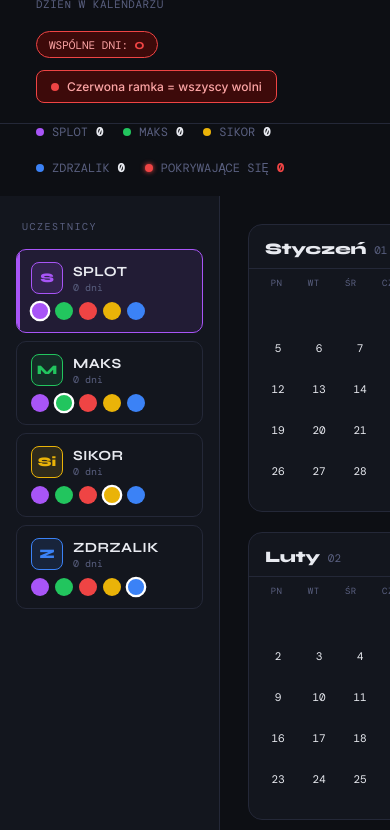
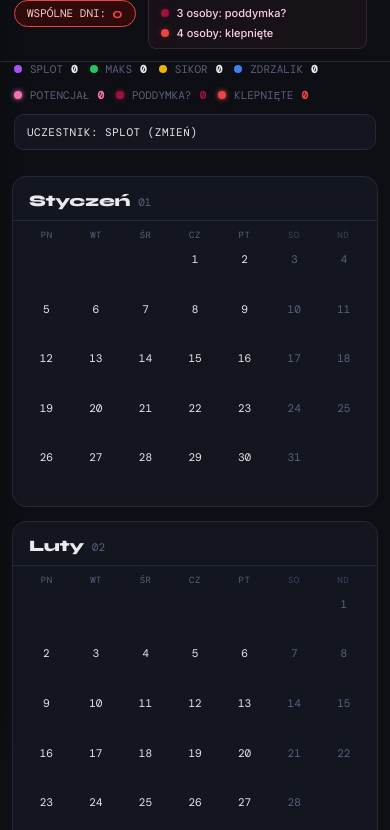
Before and after one commit to wielkim332-code/KALENDARZ-DYMNY, a plain HTML site: page index.html in a window 390 px wide. Shown: the part 110-940 px from the top of the page. Drawn offline with nearby package versions, Linux system fonts and the light colour scheme.

Commit message:
Update index.html

```diff
--- a/index.html
+++ b/index.html
@@ -21,9 +21,17 @@
     --yellow: #eab308;
     --blue:   #3b82f6;
 
-    --match-bg:     #3d0a0a;
-    --match-border: #ef4444;
-    --match-glow:   rgba(239,68,68,0.35);
+    --tier2-bg:     #381126;
+    --tier2-border: #f472b6;
+    --tier2-glow:   rgba(244,114,182,0.32);
+
+    --tier3-bg:     #2a0b1b;
+    --tier3-border: #9f1239;
+    --tier3-glow:   rgba(159,18,57,0.36);
+
+    --tier4-bg:     #3d0a0a;
+    --tier4-border: #ef4444;
+    --tier4-glow:   rgba(239,68,68,0.35);
   }
 
   *, *::before, *::after { box-sizing: border-box; margin: 0; padding: 0; }
@@ -69,27 +77,30 @@
   /* ── LEGEND BADGE ── */
   .match-legend {
     display: flex;
+    flex-direction: column;
+    align-items: flex-start;
+    gap: 6px;
+    background: #171118;
+    border: 1px solid #3b2431;
+    border-radius: 8px;
+    padding: 8px 12px;
+    font-size: 11px;
+    color: #fbcfe8;
+    font-weight: 500;
+  }
+  .match-legend .legend-row {
+    display: flex;
     align-items: center;
     gap: 8px;
-    background: var(--match-bg);
-    border: 1px solid var(--match-border);
-    border-radius: 8px;
-    padding: 8px 14px;
-    font-size: 12px;
-    color: #fca5a5;
-    font-weight: 500;
-    animation: pulse-border 2.5s ease-in-out infinite;
   }
   .match-legend .dot {
     width: 8px; height: 8px;
     border-radius: 50%;
-    background: var(--match-border);
     flex-shrink: 0;
   }
-  @keyframes pulse-border {
-    0%,100% { box-shadow: 0 0 0 0 var(--match-glow); }
-    50%      { box-shadow: 0 0 0 5px var(--match-glow); }
-  }
+  .match-legend .dot.two { background: var(--tier2-border); box-shadow: 0 0 6px var(--tier2-glow); }
+  .match-legend .dot.three { background: var(--tier3-border); box-shadow: 0 0 6px var(--tier3-glow); }
+  .match-legend .dot.four { background: var(--tier4-border); box-shadow: 0 0 6px var(--tier4-glow); }
 
   /* ── LAYOUT ── */
   .layout {
@@ -316,18 +327,32 @@
     font-size: 11px;
   }
 
-  /* MATCH STATE */
-  .day.match {
-    background: var(--match-bg) !important;
-    border-color: var(--match-border) !important;
-    box-shadow: 0 0 10px var(--match-glow);
+  /* overlap states */
+  .day.match-2 {
+    background: color-mix(in srgb, var(--tier2-bg) 72%, transparent) !important;
+    border-color: var(--tier2-border) !important;
+    box-shadow: 0 0 8px var(--tier2-glow);
+  }
+  .day.match-2 .day-num { color: #f9a8d4 !important; font-weight: 700; }
+
+  .day.match-3 {
+    background: color-mix(in srgb, var(--tier3-bg) 80%, transparent) !important;
+    border-color: var(--tier3-border) !important;
+    box-shadow: 0 0 10px var(--tier3-glow);
+  }
+  .day.match-3 .day-num { color: #fda4af !important; font-weight: 700; }
+
+  .day.match-4 {
+    background: var(--tier4-bg) !important;
+    border-color: var(--tier4-border) !important;
+    box-shadow: 0 0 12px var(--tier4-glow);
     animation: day-pulse 2s ease-in-out infinite;
   }
   @keyframes day-pulse {
-    0%,100% { box-shadow: 0 0 6px var(--match-glow); }
-    50%      { box-shadow: 0 0 14px var(--match-glow), 0 0 4px #ef4444; }
+    0%,100% { box-shadow: 0 0 6px var(--tier4-glow); }
+    50%      { box-shadow: 0 0 14px var(--tier4-glow), 0 0 4px #ef4444; }
   }
-  .day.match .day-num { color: #fca5a5 !important; font-weight: 700; }
+  .day.match-4 .day-num { color: #fca5a5 !important; font-weight: 700; }
 
   /* single user marked */
   .day.marked {
@@ -394,18 +419,19 @@
   }
   .tooltip.visible { opacity: 1; }
   .tooltip-name { font-family: 'Syne', sans-serif; font-size: 11px; font-weight: 700; color: var(--muted); margin-bottom: 4px; }
+  .tooltip-status { font-family: 'DM Mono', monospace; font-size: 10px; margin-bottom: 4px; text-transform: uppercase; letter-spacing: 0.4px; }
   .tooltip-user { display: flex; align-items: center; gap: 6px; }
   .tooltip-user-dot { width: 7px; height: 7px; border-radius: 50%; flex-shrink: 0; }
 
   /* ── MATCH COUNTER ── */
   .match-counter {
-    background: var(--match-bg);
-    border: 1px solid var(--match-border);
+    background: color-mix(in srgb, var(--tier4-bg) 75%, transparent);
+    border: 1px solid var(--tier4-border);
     border-radius: 20px;
     padding: 4px 12px;
     font-family: 'DM Mono', monospace;
     font-size: 11px;
-    color: #fca5a5;
+    color: #fecaca;
     display: flex;
     align-items: center;
     gap: 6px;
@@ -414,7 +440,64 @@
     font-weight: 700;
     font-size: 14px;
     font-family: 'Syne', sans-serif;
-    color: var(--match-border);
+    color: var(--tier4-border);
+  }
+
+  .mobile-user-toggle-wrap { display: none; }
+  .sidebar-backdrop { display: none; }
+
+  @media (max-width: 900px) {
+    header { padding: 16px 14px 12px; }
+    .header-title { font-size: 20px; line-height: 1.05; }
+    .header-sub { font-size: 10px; line-height: 1.35; }
+    .stats-bar { padding: 0 14px 12px; gap: 12px; }
+    .stat { font-size: 11px; }
+    .layout { position: relative; overflow: visible; }
+
+    .mobile-user-toggle-wrap { display: block; padding: 0 14px 12px; }
+    .mobile-user-toggle {
+      width: 100%;
+      border: 1px solid var(--border);
+      border-radius: 10px;
+      background: var(--surface);
+      color: var(--text);
+      padding: 10px 12px;
+      font-family: 'DM Mono', monospace;
+      font-size: 11px;
+      letter-spacing: 0.5px;
+      text-align: left;
+      cursor: pointer;
+    }
+
+    aside {
+      position: fixed;
+      left: 0;
+      top: 0;
+      bottom: 0;
+      width: min(82vw, 320px);
+      z-index: 100;
+      transform: translateX(-105%);
+      transition: transform 0.22s ease;
+      box-shadow: 8px 0 24px rgba(0,0,0,0.45);
+      padding-top: 16px;
+      overflow-y: auto;
+    }
+    aside.open { transform: translateX(0); }
+
+    .sidebar-backdrop {
+      display: block;
+      position: fixed;
+      inset: 0;
+      background: rgba(4,7,13,0.56);
+      opacity: 0;
+      pointer-events: none;
+      transition: opacity 0.2s;
+      z-index: 90;
+    }
+    .sidebar-backdrop.show { opacity: 1; pointer-events: auto; }
+
+    main { padding: 14px 12px 24px; }
+    .year-grid { grid-template-columns: 1fr; gap: 14px; }
   }
 
   /* Scrollbar */
@@ -436,13 +519,18 @@
       <span class="num" id="matchCount">0</span>
     </div>
     <div class="match-legend">
-      <div class="dot"></div>
-      Czerwona ramka = wszyscy wolni
+      <div class="legend-row"><div class="dot two"></div><span>2 osoby: potencjał na poddymke..</span></div>
+      <div class="legend-row"><div class="dot three"></div><span>3 osoby: poddymka?</span></div>
+      <div class="legend-row"><div class="dot four"></div><span>4 osoby: klepnięte</span></div>
     </div>
   </div>
 </header>
 
 <div class="stats-bar" id="statsBar"></div>
+<div class="mobile-user-toggle-wrap">
+  <button class="mobile-user-toggle" id="mobileUserToggle" type="button" aria-expanded="false">UCZESTNIK: SPLOT (ZMIEŃ)</button>
+</div>
+<div class="sidebar-backdrop" id="sidebarBackdrop"></div>
 
 <div class="layout">
   <aside>
@@ -534,6 +622,11 @@ const USERS = ['SPLOT', 'MAKS', 'SIKOR', 'ZDRZALIK'];
 const COLOR_MAP = { purple: '#a855f7', green: '#22c55e', red: '#ef4444', yellow: '#eab308', blue: '#3b82f6' };
 const MONTH_NAMES = ['Styczeń','Luty','Marzec','Kwiecień','Maj','Czerwiec','Lipiec','Sierpień','Wrzesień','Październik','Listopad','Grudzień'];
 const WEEKDAYS = ['Pn','Wt','Śr','Cz','Pt','So','Nd'];
+const DAY_STATUS = {
+  2: { className: 'match-2', label: 'potencjał na poddymke..', color: '#f472b6' },
+  3: { className: 'match-3', label: 'poddymka?', color: '#9f1239' },
+  4: { className: 'match-4', label: 'klepnięte', color: '#ef4444' }
+};
 
 let state = {
   activeUser: 'SPLOT',
@@ -561,6 +654,24 @@ function dateKey(y, m, d) {
   return `${y}-${String(m+1).padStart(2,'0')}-${String(d).padStart(2,'0')}`;
 }
 function cssColor(user) { return COLOR_MAP[state.colors[user]] || '#888'; }
+function getDayStatus(count) { return DAY_STATUS[count] || null; }
+function isMobileView() { return window.matchMedia('(max-width: 900px)').matches; }
+
+function setSidebarOpen(open) {
+  const aside = document.querySelector('aside');
+  const backdrop = document.getElementById('sidebarBackdrop');
+  const button = document.getElementById('mobileUserToggle');
+  if (!aside || !backdrop) return;
+  aside.classList.toggle('open', open);
+  backdrop.classList.toggle('show', open);
+  if (button) button.setAttribute('aria-expanded', open ? 'true' : 'false');
+}
+
+function updateMobileUserButton() {
+  const button = document.getElementById('mobileUserToggle');
+  if (!button) return;
+  button.textContent = `UCZESTNIK: ${state.activeUser} (ZMIEŃ)`;
+}
 
 // ── USER SELECTION ──
 function selectUser(name) {
@@ -568,6 +679,8 @@ function selectUser(name) {
   document.querySelectorAll('.user-card').forEach(c => {
     c.classList.toggle('active', c.dataset.user === name);
   });
+  updateMobileUserButton();
+  if (isMobileView()) setSidebarOpen(false);
 }
 
 function setColor(user, color) {
@@ -652,15 +765,15 @@ function renderCalendar() {
       const dow = new Date(2026, m, d).getDay(); // 0=Sun,6=Sat
       const isWeekend = dow === 0 || dow === 6;
       const isToday = today.getFullYear() === 2026 && today.getMonth() === m && today.getDate() === d;
-      const isMatch = users.length >= 2;
+      const dayStatus = getDayStatus(users.length);
 
-      if (isMatch) matchTotal++;
+      if (dayStatus) matchTotal++;
 
       const cell = document.createElement('div');
       let cls = 'day';
       if (isWeekend) cls += ' weekend';
       if (isToday) cls += ' today';
-      if (isMatch) cls += ' match';
+      if (dayStatus) cls += ` ${dayStatus.className}`;
       else if (users.length === 1) {
         cls += ' marked';
         cell.style.setProperty('--day-color', cssColor(users[0]));
@@ -730,12 +843,22 @@ function updateStats() {
     stat.innerHTML = `<div class="stat-dot" style="background:${cssColor(u)}"></div><span class="stat-label">${u}</span><span class="stat-val">${count}</span>`;
     bar.appendChild(stat);
   });
-  // matches
-  const matches = Object.values(state.availability).filter(arr => arr.length >= 2).length;
-  const stat = document.createElement('div');
-  stat.className = 'stat';
-  stat.innerHTML = `<div class="stat-dot" style="background:#ef4444;box-shadow:0 0 5px #ef4444"></div><span class="stat-label">POKRYWAJĄCE SIĘ</span><span class="stat-val" style="color:#ef4444">${matches}</span>`;
-  bar.appendChild(stat);
+  const two = Object.values(state.availability).filter(arr => arr.length === 2).length;
+  const three = Object.values(state.availability).filter(arr => arr.length === 3).length;
+  const four = Object.values(state.availability).filter(arr => arr.length === 4).length;
+
+  const statusRows = [
+    { label: 'POTENCJAŁ', value: two, color: '#f472b6' },
+    { label: 'PODDYMKA?', value: three, color: '#9f1239' },
+    { label: 'KLEPNIĘTE', value: four, color: '#ef4444' }
+  ];
+
+  statusRows.forEach(row => {
+    const stat = document.createElement('div');
+    stat.className = 'stat';
+    stat.innerHTML = `<div class="stat-dot" style="background:${row.color};box-shadow:0 0 5px ${row.color}"></div><span class="stat-label">${row.label}</span><span class="stat-val" style="color:${row.color}">${row.value}</span>`;
+    bar.appendChild(stat);
+  });
 }
 
 // ── TOOLTIP ──
@@ -743,7 +866,9 @@ let tooltipEl;
 function showTooltip(e, key, d, m, users) {
   if (!tooltipEl) tooltipEl = document.getElementById('tooltip');
   if (users.length === 0) { hideTooltip(); return; }
+  const dayStatus = getDayStatus(users.length);
   let html = `<div class="tooltip-name">${d} ${MONTH_NAMES[m]}</div>`;
+  if (dayStatus) html += `<div class="tooltip-status" style="color:${dayStatus.color}">${dayStatus.label}</div>`;
   users.forEach(u => {
     html += `<div class="tooltip-user"><div class="tooltip-user-dot" style="background:${cssColor(u)}"></div>${u}</div>`;
   });
@@ -777,6 +902,28 @@ USERS.forEach(u => {
     d.classList.toggle('selected', d.dataset.color === state.colors[u]);
   });
 });
+
+const mobileUserToggle = document.getElementById('mobileUserToggle');
+if (mobileUserToggle) {
+  mobileUserToggle.addEventListener('click', () => {
+    const isOpen = document.querySelector('aside')?.classList.contains('open');
+    setSidebarOpen(!isOpen);
+  });
+}
+
+const sidebarBackdrop = document.getElementById('sidebarBackdrop');
+if (sidebarBackdrop) {
+  sidebarBackdrop.addEventListener('click', () => setSidebarOpen(false));
+}
+
+window.addEventListener('resize', () => {
+  if (!isMobileView()) setSidebarOpen(false);
+});
+window.addEventListener('keydown', (e) => {
+  if (e.key === 'Escape') setSidebarOpen(false);
+});
+
+updateMobileUserButton();
 renderCalendar();
 </script>
 </body>
```
